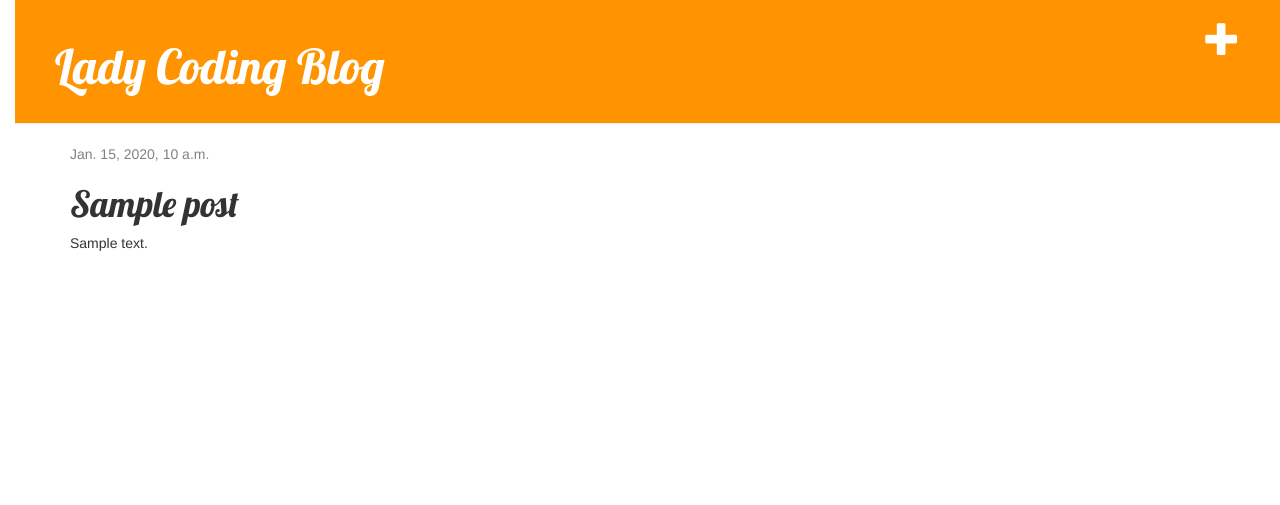
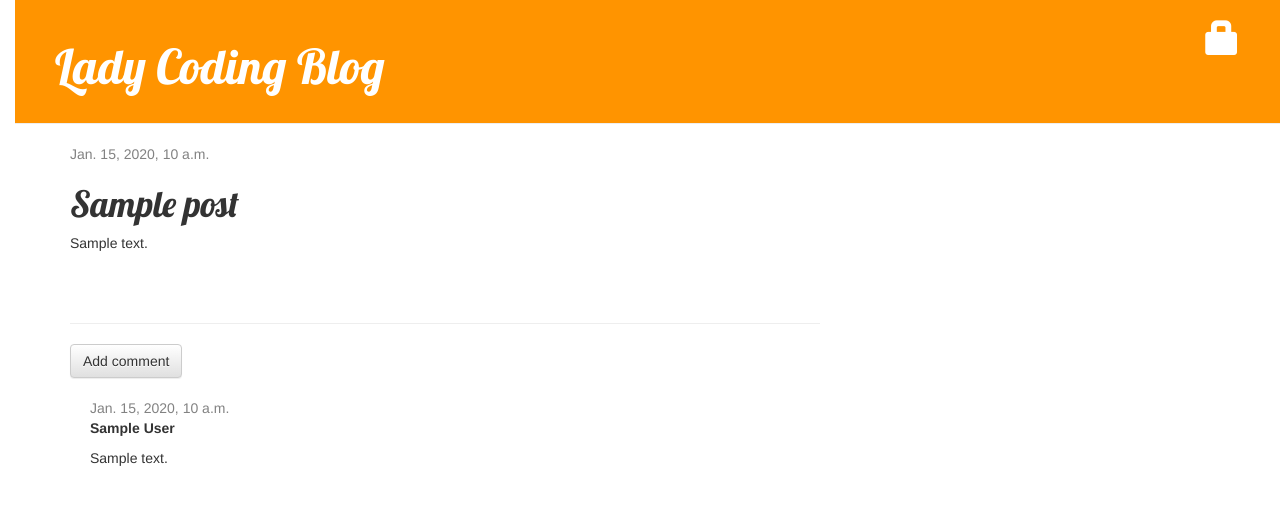
Before and after one commit to cindy-yin/my-first-blogsite, a Django app: page /post/1/ in a window 1280 px wide. Shown: the top 505 px of the page. Run offline with Django 3.2, Linux system fonts and the light colour scheme; tables that the repository leaves empty hold one stand-in row (values such as "Sample post"); some libraries are stand-ins or nearby versions.

Commit message:
djangogirls extension

```diff
--- a/blog/admin.py
+++ b/blog/admin.py
@@ -1,6 +1,7 @@
 from django.contrib import admin
 
 # Register your models here.
-from .models import Post
+from .models import Post, Comment
 
 admin.site.register(Post)
+admin.site.register(Comment)
--- a/blog/models.py
+++ b/blog/models.py
@@ -16,5 +16,22 @@ class Post(models.Model):
         self.published_date = timezone.now()
         self.save()
 
+    def approved_comments(self):
+        return self.comments.filter(approved_comment=True)
+
     def __str__(self):
         return self.title
+
+class Comment(models.Model):
+    post = models.ForeignKey('blog.Post',related_name='comments')
+    author = models.CharField(max_length=200)
+    text = models.TextField()
+    created_date = models.DateTimeField(default=timezone.now)
+    approved_comment = models.BooleanField(default=False)
+
+    def approve(self):
+        self.approved_comment = True
+        self.save()
+
+    def __str__(self):
+        return self.text
--- a/blog/static/css/blog.css
+++ b/blog/static/css/blog.css
@@ -45,6 +45,10 @@ h1, h2, h3, h4 {
     margin-right: 20px;
 }
 
+.comment {
+    margin: 20px 0px 20px 20px;
+}
+
 .post {
     margin-bottom: 70px;
 }
--- a/blog/templates/blog/base.html
+++ b/blog/templates/blog/base.html
@@ -11,7 +11,13 @@
     </head>
     <body>
         <div class="page-header">
-            <a href="{% url 'post_new' %}" class="top-menu"><span class="glyphicon glyphicon-plus"></span></a>
+            {% if user.is_authenticated %}
+                <a href="{% url 'post_new' %}" class="top-menu"><span class="glyphicon glyphicon-plus"></span></a>
+                <a href="{% url 'post_draft_list' %}" class="top-menu"><span class="glyphicon glyphicon-edit"></span></a>
+                <p class="top-menu">Hello {{ user.username }} <small>(<a href="{% url 'logout' %}">Log out</a>)</small></p>
+            {% else %}
+                <a href="{% url 'login' %}" class="top-menu"><span class="glyphicon glyphicon-lock"></span></a>
+            {% endif %}
             <h1><a href="/"> Lady Coding Blog </a> </h1>
         </div>
         <div class="content container">
--- a/blog/templates/blog/post_detail.html
+++ b/blog/templates/blog/post_detail.html
@@ -6,8 +6,32 @@
             <div class='date'>
                 {{post.published_date}}
             </div>
+        {% else %}
+            <a class="btn btn-default" href="{% url 'post_publish' pk=post.pk %}">Publish</a>
+        {% endif %}
+        {% if user.is_authenticated %}
+            <a class="btn btn-default" href="{% url 'post_edit' pk=post.pk %}"><span class="glyphicon glyphicon-pencil"></span></a>
         {% endif %}
         <h1> {{post.title}} </h1>
         <p> {{ post.text|linebreaksbr}} </p>
     </div>
+    <hr>
+    <a class="btn btn-default" href="{% url 'add_comment_to_post' pk=post.pk %}">Add comment</a>
+    {% for comment in post.comments.all %}
+        {% if user.is_authenticated or comment.approved_comment %}
+            <div class="comment">
+                <div class="date">
+                    {{ comment.created_date }}
+                    {% if not comment.approved_comment %}
+                        <a class="btn btn-default" href="{% url 'comment_remove' pk=comment.pk %}"><span class="glyphicon glyphicon-remove"></span></a>
+                        <a class="btn btn-default" href="{% url 'comment_approve' pk=comment.pk %}"><span class="glyphicon glyphicon-ok"></span></a>
+                    {% endif %}
+                </div>
+                <strong>{{ comment.author }}</strong>
+                <p>{{ comment.text|linebreaks }}</p>
+            </div>
+        {% endif %}
+    {% empty %}
+        <p>No comments here yet :(</p>
+    {% endfor %}
 {% endblock %}
--- a/blog/urls.py
+++ b/blog/urls.py
@@ -5,6 +5,12 @@ urlpatterns = [
     url (r'^$',views.post_list, name='post_list'),
     url (r'^post/(?P<pk>\d+)/$', views.post_detail, name='post_detail'),
     url (r'^post/new/$',views.post_new,name='post_new'),
-    url (r'^post/(?P<pk>\d+)/edit/$', views.post_edit, name='post_edit')
+    url (r'^post/(?P<pk>\d+)/edit/$', views.post_edit, name='post_edit'),
+    url (r'^drafts/$',views.post_draft_list,name='post_draft_list'),
+    url (r'^post/(?P<pk>\d+)/publish/$',views.post_publish, name='post_publish'),
+    url (r'^post/(?P<pk>\d+)/remove/$',views.post_remove,name='post_remove'),
+    url (r'^post/(?P<pk>\d+)/comment/$',views.add_comment_to_post, name='add_comment_to_post'),
+    url(r'^comment/(?P<pk>\d+)/approve/$', views.comment_approve, name='comment_approve'),
+    url(r'^comment/(?P<pk>\d+)/remove/$', views.comment_remove, name='comment_remove'),
 
     ]
--- a/blog/views.py
+++ b/blog/views.py
@@ -1,11 +1,12 @@
 from django.shortcuts import render, get_object_or_404,redirect
-from .models import Post
-from .forms import PostForm
+from .models import Post,Comment
+from .forms import PostForm,CommentForm
 from django.utils import timezone
+from django.contrib.auth.decorators import login_required
 
 # Create your views here.
 def post_list(request):
-    posts=Post.objects.all()
+    posts = Post.objects.filter(published_date__lte=timezone.now()).order_by('created_date')
     #posts= Post.objects.filter(published_date__lte=timezone.now()).order_by('published_date')
     return render(request,'blog/post_list.html',{'posts':posts})
 
@@ -13,19 +14,20 @@ def post_detail(request, pk):
     post = get_object_or_404(Post, pk=pk)
     return render (request,'blog/post_detail.html',{'post':post})
 
+@login_required
 def post_new(request):
     if request.method == "POST":
         form = PostForm(request.POST)
         if form.is_valid():
             post = form.save (commit=False)
             post.author = request.user
-            post.published_date = timezone.now()
             post.save()
             return redirect('post_detail', pk=post.pk)
     else :
         form = PostForm()
     return render(request, 'blog/post_edit.html', {'form': form})
 
+@login_required
 def post_edit(request,pk):
     post = get_object_or_404(Post, pk=pk)
     if request.method == "POST":
@@ -33,9 +35,51 @@ def post_edit(request,pk):
         if form.is_valid():
             post = form.save (commit=False)
             post.author = request.user
-            post.published_date = timezone.now()
             post.save()
             return redirect('post_detail',pk=post.pk)
     else:
         form = PostForm(instance=post)
     return render(request,'blog/post_edit.html',{'form':form})
+
+@login_required
+def post_draft_list(request):
+    posts = Post.objects.filter(published_date__isnull=True).order_by('created_date')
+
+    return render(request,'blog/post_draft_list.html',{'posts':posts})
+
+@login_required
+def post_publish(request,pk):
+    post = get_object_or_404(Post, pk=pk)
+    post.publish()
+    return redirect ('post_detail',pk=pk)
+
+@login_required
+def post_remove(request,pk):
+    post = get_object_or_404(Post,pk=pk)
+    post.delete()
+    return redirect ('post_list')
+
+def add_comment_to_post(request,pk):
+    post = get_object_or_404(Post,pk=pk)
+    if request.method == "POST":
+        form = CommentForm(request.POST)
+        if form.is_valid():
+            comment=form.save (commit=False)
+            comment.post=post
+            comment.save()
+            return redirect ('post_detail',pk=post.pk)
+    else:
+        form = CommentForm()
+    return render(request,'blog/add_comment_to_post.html',{'form':form})
+
+@login_required
+def comment_approve(request, pk):
+    comment = get_object_or_404(Comment, pk=pk)
+    comment.approve()
+    return redirect('post_detail', pk=comment.post.pk)
+
+@login_required
+def comment_remove(request, pk):
+    comment = get_object_or_404(Comment, pk=pk)
+    comment.delete()
+    return redirect('post_detail', pk=comment.post.pk)
--- a/mysite/settings.py
+++ b/mysite/settings.py
@@ -120,3 +120,6 @@ USE_TZ = True
 
 STATIC_URL = '/static/'
 STATIC_ROOT = os.path.join(BASE_DIR,'static')
+
+#login-success redirect
+LOGIN_REDIRECT_URL = '/'
--- a/mysite/urls.py
+++ b/mysite/urls.py
@@ -16,7 +16,12 @@ Including another URLconf
 from django.conf.urls import include, url
 from django.contrib import admin
 
+from django.contrib.auth import views
+
 urlpatterns = [
     url(r'^admin/', admin.site.urls),
+    url(r'^accounts/login/$', views.login, name='login'),
+    url(r'^accounts/logout/$', views.logout, name='logout', kwargs={'next_page': '/'}),
     url(r'',include('blog.urls')),
+
 ]
```
Also changed, not shown: blog/forms.py (+7 -1 lines), blog/templates/blog/add_comment_to_post.html (added, +9 -0 lines), blog/templates/blog/post_draft_list.html (added, +11 -0 lines), blog/templates/blog/post_list.html (+7 -2 lines), blog/templates/registration/login.html (added, +24 -0 lines), blog/migrations/0002_comment.py (added).
